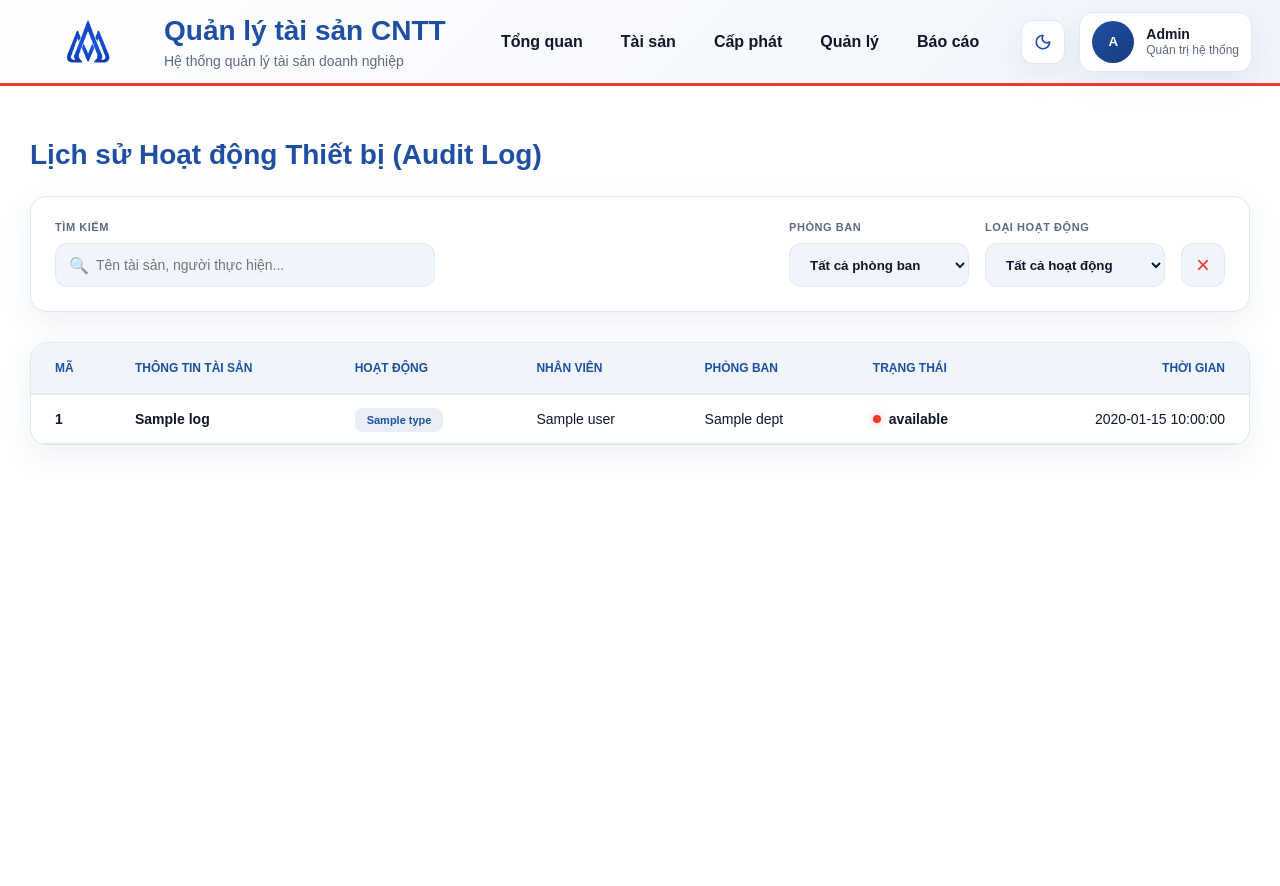
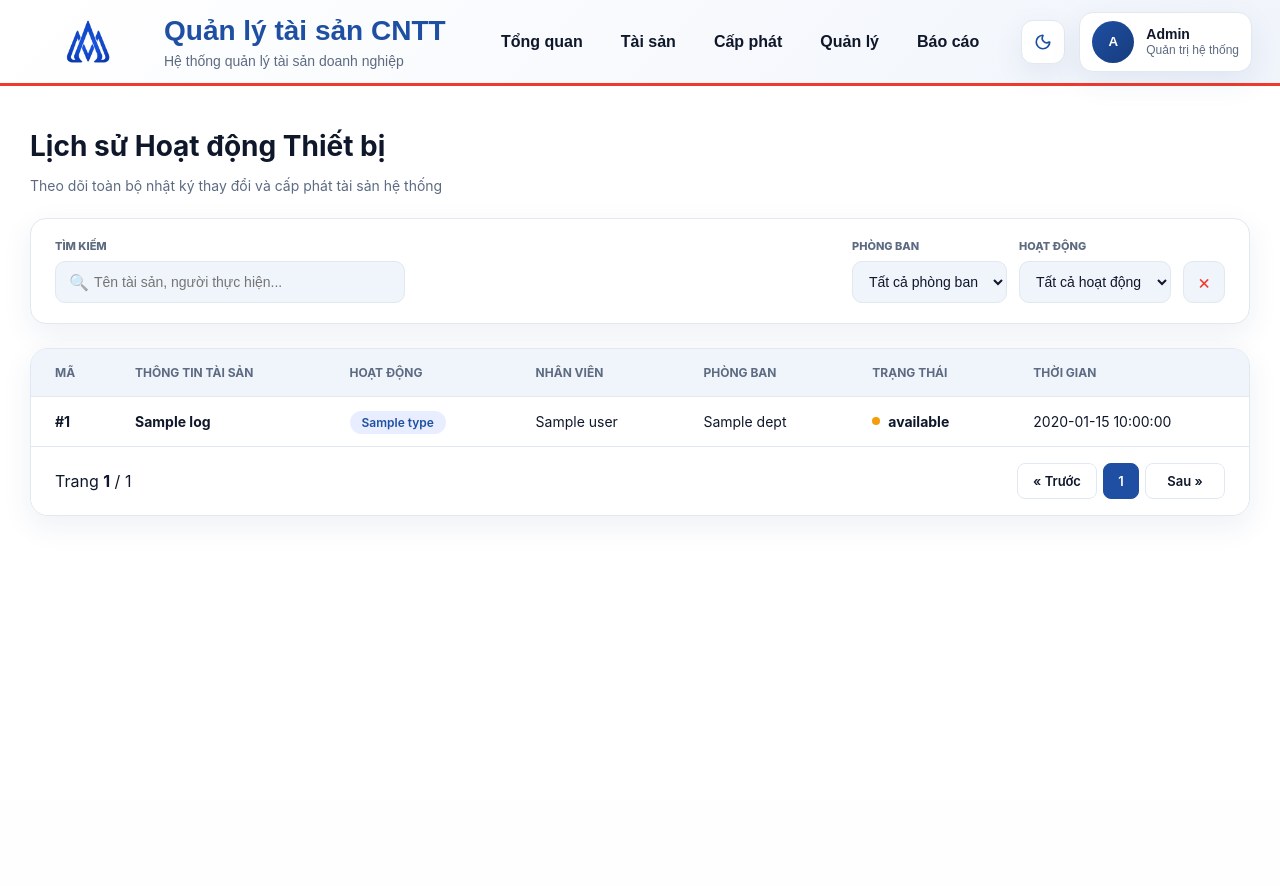
Before and after one commit to Minh-boop2/AssetOne, a Flask app: template templates/report/report.html in a window 1280 px wide. After the commit the page ends 516 px from the top, so only its background shows below. Run offline with Flask 3, Linux system fonts and the light colour scheme; the template is opened without the code that fills it: most values are stand-ins (such as "Sample title", 1, 10 or a date in 2020); parts of the project's set-up code (start-up, migrations or seed data) failed here and were passed over.

Commit message:
merge chau to master

```diff
--- a/static/css/report/report.css
+++ b/static/css/report/report.css
@@ -1,24 +1,22 @@
-/* --- BIẾN ĐỒNG BỘ LEADER --- */
-:root {
-    --hsu-blue: #1f4fa3;
-    --hsu-red: #ef3b2d;
-}
-
+/* --- RESET & FONT CHUẨN --- */
 .report-page {
-    padding: 30px;
-    background-color: var(--bg);
-    min-height: 100vh;
-    font-family: Arial, Helvetica, sans-serif;
+    font-family: 'Inter', system-ui, -apple-system, sans-serif;
+    padding: 24px 30px;
+    background: var(--bg);
 }
 
 .page-title {
     font-size: 28px;
     font-weight: 700;
-    color: var(--hsu-blue);
-    margin-bottom: 25px;
+    color: var(--text);
+    margin-bottom: 4px;
 }
 
-:root[data-theme="dark"] .page-title { color: #8eb6ff; }
+.page-subtitle {
+    color: var(--text-soft);
+    font-size: 14px;
+    margin-bottom: 24px;
+}
 
 /* --- FILTER BAR --- */
 .audit-filter-bar {
@@ -26,86 +24,123 @@
     justify-content: space-between;
     align-items: flex-end;
     background: var(--surface);
-    padding: 24px;
+    padding: 20px 24px;
     border-radius: 16px;
     border: 1px solid var(--border);
+    margin-bottom: 24px;
     box-shadow: var(--shadow);
-    margin-bottom: 30px;
 }
 
-.filter-group { display: flex; flex-direction: column; gap: 10px; }
-.filter-controls { display: flex; gap: 16px; align-items: flex-end; }
+.filter-group { display: flex; flex-direction: column; gap: 8px; }
+.filter-controls { display: flex; gap: 12px; align-items: flex-end; }
 
 .input-label {
     font-size: 11px;
     font-weight: 800;
     color: var(--text-soft);
     text-transform: uppercase;
-    letter-spacing: 0.05em;
 }
 
-.input-wrapper, .custom-select, .btn-reset { height: 44px; }
-
-.input-wrapper { position: relative; width: 380px; }
-.input-wrapper input {
-    width: 100%; height: 100%; padding: 0 15px 0 40px;
-    border-radius: 12px; border: 1px solid var(--border);
-    background: var(--surface-2); color: var(--text);
-    font-size: 14px; transition: 0.2s;
+.input-wrapper input, .custom-select {
+    height: 42px;
+    border-radius: 10px;
+    border: 1px solid var(--border);
+    background: var(--surface-2) !important;
+    color: var(--text);
+    font-size: 14px;
+    padding: 0 12px;
 }
 
-.search-icon { position: absolute; left: 14px; top: 50%; transform: translateY(-50%); opacity: 0.6; }
+.input-wrapper { width: 350px; position: relative; }
+.input-wrapper input { padding-left: 38px; width: 100%; }
+.search-icon { position: absolute; left: 14px; top: 50%; transform: translateY(-50%); opacity: 0.5; }
 
-.custom-select {
-    padding: 0 16px; border-radius: 12px;
-    border: 1px solid var(--border); background: var(--surface-2);
-    color: var(--text); font-weight: 600; min-width: 180px;
+.btn-reset {
+    width: 42px; height: 42px;
+    display: flex; align-items: center; justify-content: center;
+    background: var(--surface-2); border: 1px solid var(--border);
+    border-radius: 10px; color: var(--hsu-red); text-decoration: none; font-size: 20px;
 }
 
-.btn-reset {
-    width: 44px; display: flex; align-items: center; justify-content: center;
-    background: var(--surface-2); color: var(--hsu-red);
-    border-radius: 12px; border: 1px solid var(--border);
-    text-decoration: none; font-size: 24px;
+/* --- TABLE SECTION --- */
+.assets-table-section {
+    background: var(--surface);
+    border-radius: 18px;
+    border: 1px solid var(--border);
+    padding: 0; /* Để bảng sát mép card */
+    overflow: hidden;
+    box-shadow: var(--shadow);
 }
 
-/* --- TABLE --- */
-.table-card {
-    background: var(--surface);
-    border-radius: 16px;
-    border: 1px solid var(--border);
-    box-shadow: var(--shadow);
-    overflow: hidden;
+.custom-table { width: 100%; border-collapse: collapse; }
+.custom-table th {
+    background: var(--surface-2);
+    padding: 16px 24px;
+    text-align: left;
+    font-size: 12px;
+    color: var(--text-soft);
+    font-weight: 700;
+    border-bottom: 1px solid var(--border);
 }
 
-.report-table { width: 100%; border-collapse: collapse; }
-.report-table th {
-    background: var(--surface-2); padding: 18px 24px;
-    font-size: 12px; font-weight: 800; color: var(--hsu-blue);
-    text-transform: uppercase; text-align: left;
-    border-bottom: 2px solid var(--border);
+.custom-table td {
+    padding: 16px 24px;
+    border-bottom: 1px solid var(--border);
+    font-size: 14px;
+    color: var(--text);
 }
 
-:root[data-theme="dark"] .report-table th { color: #8eb6ff; }
-
-.report-table td { padding: 16px 24px; border-bottom: 1px solid var(--border); color: var(--text); font-size: 14px; }
-
 .txt-id { color: var(--hsu-blue); font-weight: 700; }
-:root[data-theme="dark"] .txt-id { color: #8eb6ff; }
-
 .badge-type {
-    background: rgba(31, 79, 163, 0.1); color: var(--hsu-blue);
-    padding: 6px 12px; border-radius: 8px; font-weight: 700; font-size: 11px;
+    background: rgba(31, 94, 255, 0.1);
+    color: var(--hsu-blue);
+    padding: 4px 12px;
+    border-radius: 20px;
+    font-size: 12px;
+    font-weight: 600;
 }
 
-.status-wrapper { display: flex; align-items: center; gap: 8px; font-weight: 700; }
+.status-wrapper { display: flex; align-items: center; gap: 8px; font-weight: 600; }
 .dot { width: 8px; height: 8px; border-radius: 50%; }
-.dot-green { background: #28a745; box-shadow: 0 0 8px rgba(40, 167, 69, 0.4); }
-.dot-orange { background: var(--hsu-red); box-shadow: 0 0 8px rgba(239, 59, 45, 0.4); }
+.dot-green { background: #10b981; }
+.dot-orange { background: #f59e0b; }
 
-.txt-time { color: var(--text-soft); text-align: right; }
+/* --- PAGINATION FIX --- */
+.pagination-container {
+    display: flex;
+    justify-content: space-between;
+    align-items: center;
+    padding: 16px 24px;
+    background: var(--surface);
+}
 
-/* PHÂN TRANG */
-.pagination { display: flex; justify-content: center; gap: 10px; margin-top: 30px; align-items: center; }
-.p-btn { padding: 8px 16px; background: var(--surface); border: 1px solid var(--border); border-radius: 8px; text-decoration: none; color: var(--text); font-weight: 700; }
-.p-info { color: var(--text-soft); font-size: 14px; }
+.pagination-list {
+    display: flex;
+    list-style: none;
+    gap: 6px;
+    margin: 0; padding: 0;
+}
+
+.pagination-list a {
+    min-width: 36px;
+    height: 36px;
+    display: flex;
+    align-items: center;
+    justify-content: center;
+    text-decoration: none;
+    color: var(--text);
+    border: 1px solid var(--border);
+    border-radius: 8px;
+    font-size: 13px;
+    font-weight: 600;
+    transition: 0.2s;
+}
+
+.pagination-list a.active {
+    background: var(--hsu-blue);
+    color: white !important;
+    border-color: var(--hsu-blue);
+}
+
+.pagination-list a:hover:not(.active) { background: var(--surface-2); }
+.nav-btn { padding: 0 12px; min-width: 80px !important; }
--- a/templates/report/report_overview.html
+++ b/templates/report/report_overview.html
@@ -1,21 +1,25 @@
 <div class="report-page">
-    <h2 class="page-title">Lịch sử Hoạt động Thiết bị (Audit Log)</h2>
+    <div class="header-section">
+        <h1 class="page-title">Lịch sử Hoạt động Thiết bị</h1>
+        <p class="page-subtitle">Theo dõi toàn bộ nhật ký thay đổi và cấp phát tài sản hệ thống</p>
+    </div>
 
     <div class="audit-filter-bar">
+        <form method="GET" action="{{ url_for('report_page') }}" id="reportForm" style="display: flex; width: 100%; justify-content: space-between; align-items: flex-end; gap: 20px;">
+
             <div class="filter-group search-area">
-            <label class="input-label">Tìm kiếm </label>
+                <label class="input-label">Tìm kiếm</label>
                 <div class="input-wrapper">
                     <span class="search-icon">🔍</span>
-                <input type="text" name="search" placeholder="Tên tài sản, người thực hiện..."
-                       value="{{ search_query }}"
-                       oninput="clearTimeout(this.delay); this.delay = setTimeout(() => this.form.submit(), 500)">
+                    <input type="text" id="searchInput" name="search" placeholder="Tên tài sản, người thực hiện..."
+                           value="{{ search_query if search_query else '' }}" autocomplete="off">
                 </div>
             </div>
 
             <div class="filter-controls">
                 <div class="filter-group">
                     <label class="input-label">Phòng ban</label>
-                <select name="department" onchange="this.form.submit()" class="custom-select">
+                    <select name="department" class="custom-select" onchange="this.form.submit()">
                         <option value="Tất cả" {% if selected_dept == 'Tất cả' %}selected{% endif %}>Tất cả phòng ban</option>
                         <option value="IT" {% if selected_dept == 'IT' %}selected{% endif %}>Phòng IT</option>
                         <option value="Kế toán" {% if selected_dept == 'Kế toán' %}selected{% endif %}>Phòng Kế toán</option>
@@ -23,25 +27,25 @@
                 </div>
 
                 <div class="filter-group">
-                <label class="input-label">Loại hoạt động</label>
-                <select name="type" onchange="this.form.submit()" class="custom-select">
+                    <label class="input-label">Hoạt động</label>
+                    <select name="type" class="custom-select" onchange="this.form.submit()">
                         <option value="Tất cả" {% if selected_type == 'Tất cả' %}selected{% endif %}>Tất cả hoạt động</option>
                         <option value="Bàn giao" {% if selected_type == 'Bàn giao' %}selected{% endif %}>Bàn giao</option>
                         <option value="Bảo trì" {% if selected_type == 'Bảo trì' %}selected{% endif %}>Bảo trì</option>
                     </select>
                 </div>
 
-            {% if search_query or (selected_dept and selected_dept != 'Tất cả') or (selected_type and selected_type != 'Tất cả') %}
-            <div class="filter-group">
-                <label class="input-label" style="visibility: hidden;">Reset</label>
-                <a href="{{ url_for('report_page') }}" class="btn-reset" title="Xóa lọc">&times;</a>
+                <a href="{{ url_for('report_page') }}" class="btn-reset" id="btnReset"
+                   {% if not search_query and selected_dept == 'Tất cả' and selected_type == 'Tất cả' %}style="display: none;"{% endif %}
+                   title="Xóa lọc">
+                   &times;
+                </a>
             </div>
-            {% endif %}
-        </div>
+        </form>
     </div>
 
-    <div class="table-card">
-        <table class="report-table">
+    <div class="assets-table-section">
+        <table class="custom-table assign-table">
             <thead>
                 <tr>
                     <th width="80">MÃ</th>
@@ -50,43 +54,91 @@
                     <th>NHÂN VIÊN</th>
                     <th>PHÒNG BAN</th>
                     <th>TRẠNG THÁI</th>
-                    <th style="text-align: right;">THỜI GIAN</th>
+                    <th class="col-time">THỜI GIAN</th>
                 </tr>
             </thead>
             <tbody>
                 {% if logs %}
                     {% for log in logs %}
                     <tr>
-                        <td class="txt-id">{{ log.id }}</td>
-                        <td class="txt-name"><strong>{{ log.asset_name }}</strong></td>
+                        <td class="txt-id">#{{ log.id }}</td>
+                        <td><strong>{{ log.asset_name }}</strong></td>
                         <td><span class="badge-type">{{ log.type }}</span></td>
                         <td>{{ log.user }}</td>
                         <td>{{ log.dept }}</td>
                         <td>
                             <div class="status-wrapper">
                                 <span class="dot {% if log.status == 'Hoàn thành' %}dot-green{% else %}dot-orange{% endif %}"></span>
-                                {{ log.status }}
+                                <span style="font-weight: 700;">{{ log.status }}</span>
                             </div>
                         </td>
-                        <td class="txt-time">{{ log.time }}</td>
+                        <td class="col-time txt-time-val">{{ log.time }}</td>
                     </tr>
                     {% endfor %}
                 {% else %}
-                    <tr><td colspan="7" class="no-data">Không tìm thấy dữ liệu mẫu nào.</td></tr>
+                    <tr>
+                        <td colspan="7" style="text-align: center; padding: 60px; color: var(--text-soft);">
+                            Không tìm thấy dữ liệu nhật ký phù hợp.
+                        </td>
+                    </tr>
                 {% endif %}
             </tbody>
         </table>
+
+        <div class="pagination-container">
+            <div class="pagination-info">Trang <b>{{ current_page }}</b> / {{ total_pages }}</div>
+            <ul class="pagination-list">
+                <li>
+                    <a href="{{ url_for('report_page', page=current_page-1, search=search_query, department=selected_dept, type=selected_type) }}"
+                       class="nav-btn {% if current_page <= 1 %}disabled{% endif %}">« Trước</a>
+                </li>
+
+                {% for p in range(1, total_pages + 1) %}
+                    {% if p == current_page %}
+                        <li><a class="active">{{ p }}</a></li>
+                    {% elif p == 1 or p == total_pages or (p >= current_page - 1 and p <= current_page + 1) %}
+                        <li><a href="{{ url_for('report_page', page=p, search=search_query, department=selected_dept, type=selected_type) }}">{{ p }}</a></li>
+                    {% elif p == current_page - 2 or p == current_page + 2 %}
+                        <li class="p-dots"><span>...</span></li>
+                    {% endif %}
+                {% endfor %}
+
+                <li>
+                    <a href="{{ url_for('report_page', page=current_page+1, search=search_query, department=selected_dept, type=selected_type) }}"
+                       class="nav-btn {% if current_page >= total_pages %}disabled{% endif %}">Sau »</a>
+                </li>
+            </ul>
+        </div>
+    </div>
 </div>
 
-    {% if total_pages > 1 %}
-    <div class="pagination">
-        {% if current_page > 1 %}
-            <a href="{{ url_for('report_page', page=current_page-1, search=search_query, department=selected_dept, type=selected_type) }}" class="p-btn">« Trước</a>
-        {% endif %}
-        <span class="p-info">Trang {{ current_page }} / {{ total_pages }}</span>
-        {% if current_page < total_pages %}
-            <a href="{{ url_for('report_page', page=current_page+1, search=search_query, department=selected_dept, type=selected_type) }}" class="p-btn">Sau »</a>
-        {% endif %}
-    </div>
-    {% endif %}
-</div>
+<script>
+    const searchInput = document.getElementById('searchInput');
+    const reportForm = document.getElementById('reportForm');
+    const btnReset = document.getElementById('btnReset');
+    const deptSelect = document.querySelector('select[name="department"]');
+    const typeSelect = document.querySelector('select[name="type"]');
+
+    let typingTimer;
+
+    function checkFilters() {
+        const hasSearch = searchInput.value.trim() !== "";
+        const hasDept = deptSelect.value !== "Tất cả";
+        const hasType = typeSelect.value !== "Tất cả";
+
+        if (hasSearch || hasDept || hasType) {
+            btnReset.style.display = 'flex';
+        } else {
+            btnReset.style.display = 'none';
+        }
+    }
+
+    // Tự động submit sau khi ngừng gõ 500ms
+    searchInput.addEventListener('input', function() {
+        checkFilters();
+        clearTimeout(typingTimer);
+        typingTimer = setTimeout(() => {
+            reportForm.submit();
+        }, 500);
+    });
+</script>
```
Also changed, not shown: data.py (+22 -0 lines). Lines whose indentation alone changed are shown as unchanged.
